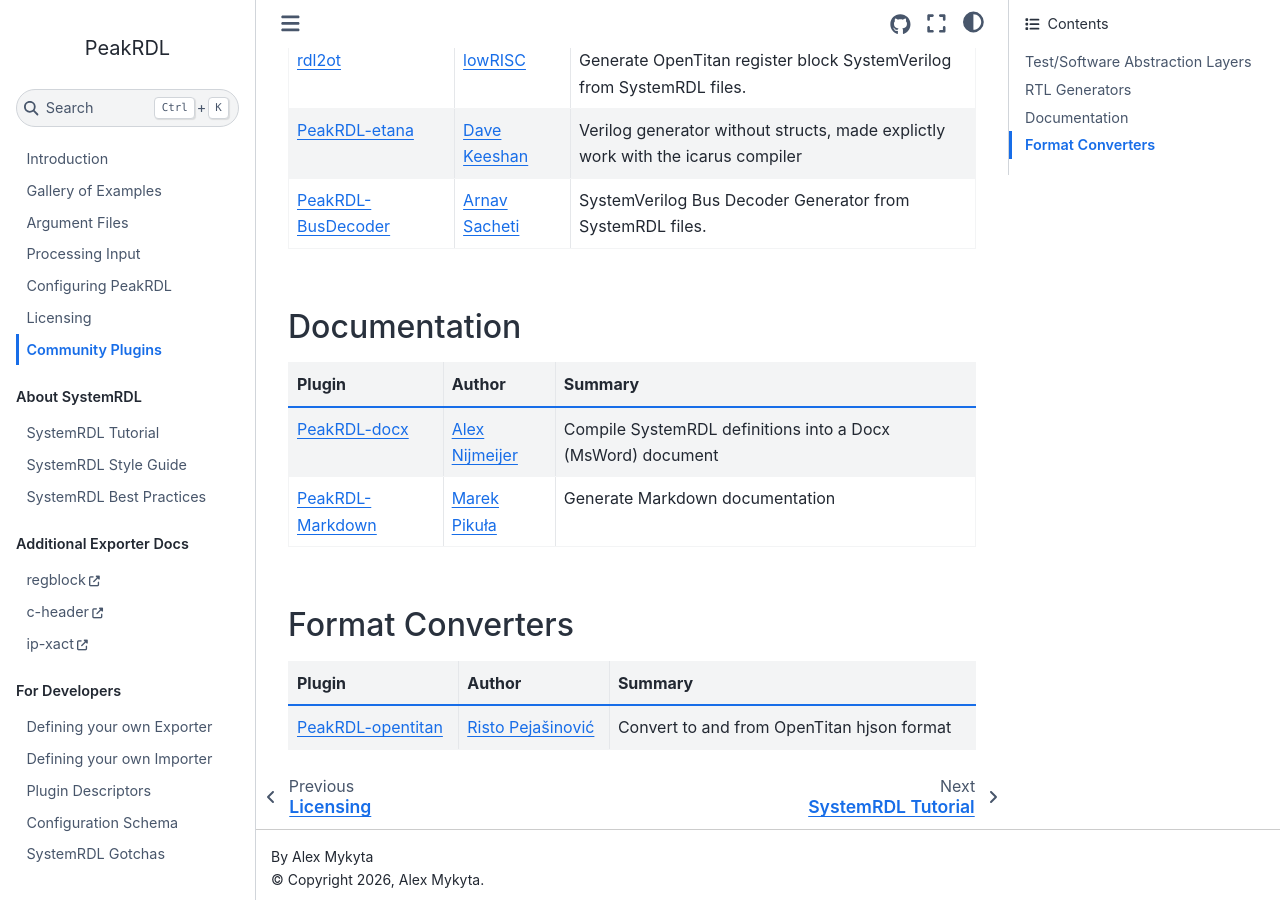
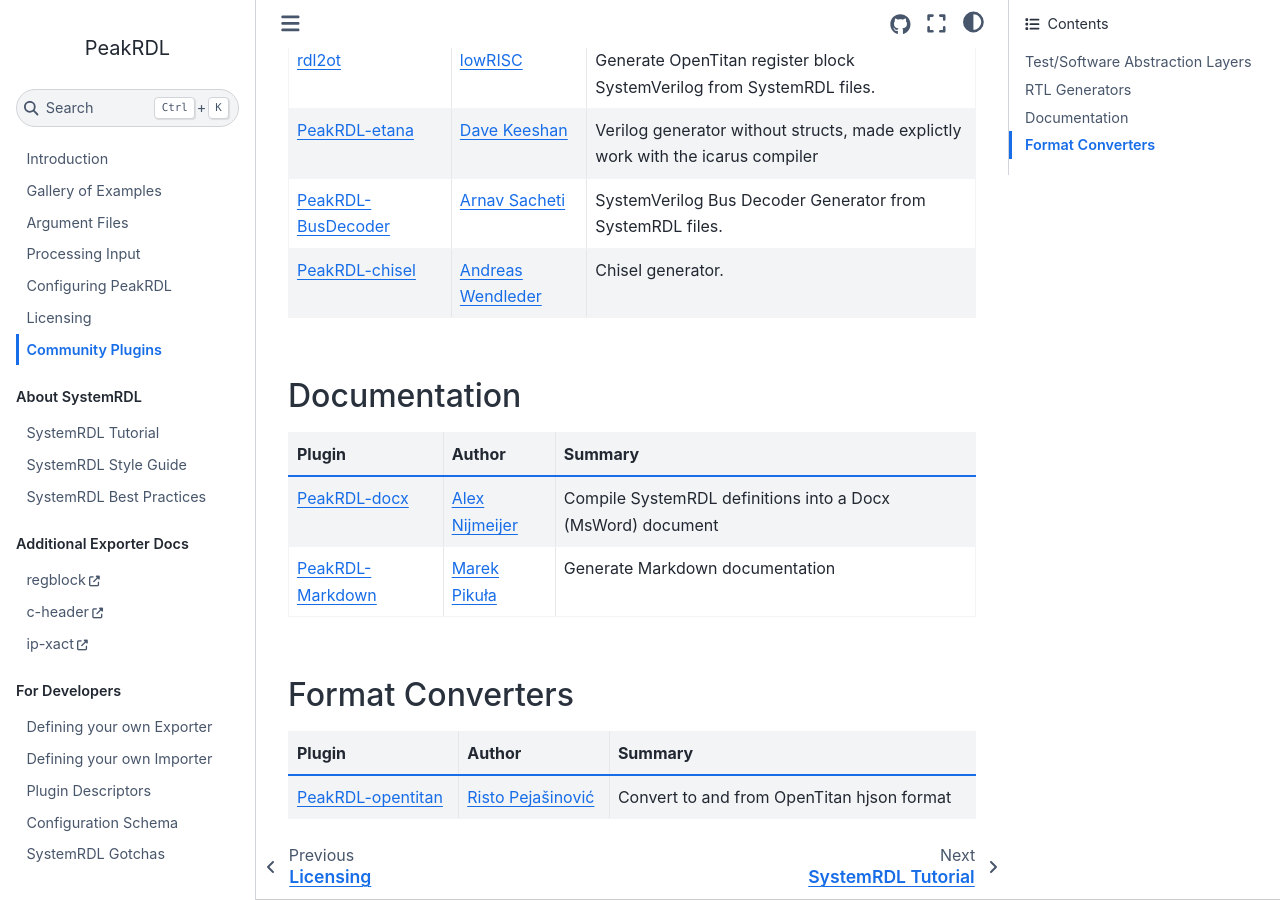
Before and after one commit to SystemRDL/PeakRDL, a Sphinx documentation site: the page built from docs/community.rst, in a window 1280 px wide and 900 px high, scrolled down 1306 px. Built offline with Sphinx 7.4.7 and the Sphinx Book theme 1.1.4, drawn with Linux system fonts in a browser that asks for light colours.

Commit message:
Add PeakRDL-chisel project to community documentation (#76)

```diff
--- a/docs/community.rst
+++ b/docs/community.rst
@@ -92,6 +92,9 @@
         - `Arnav Sacheti <https://github.com/arnavsacheti>`_
         - SystemVerilog Bus Decoder Generator from SystemRDL files.
 
+    *   - `PeakRDL-chisel <https://github.com/gonsolo/PeakRDL-chisel>`_
+        - `Andreas Wendleder <https://github.com/gonsolo>`_
+        - Chisel generator.
 
 Documentation
 -------------
```
